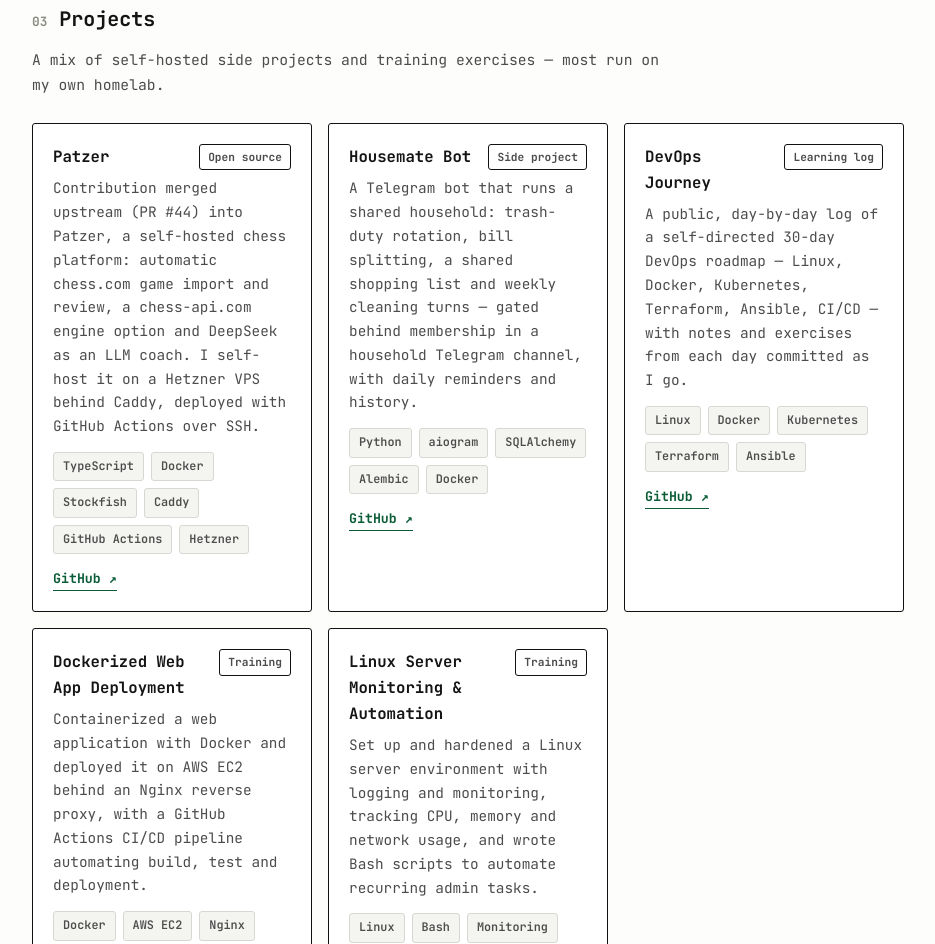
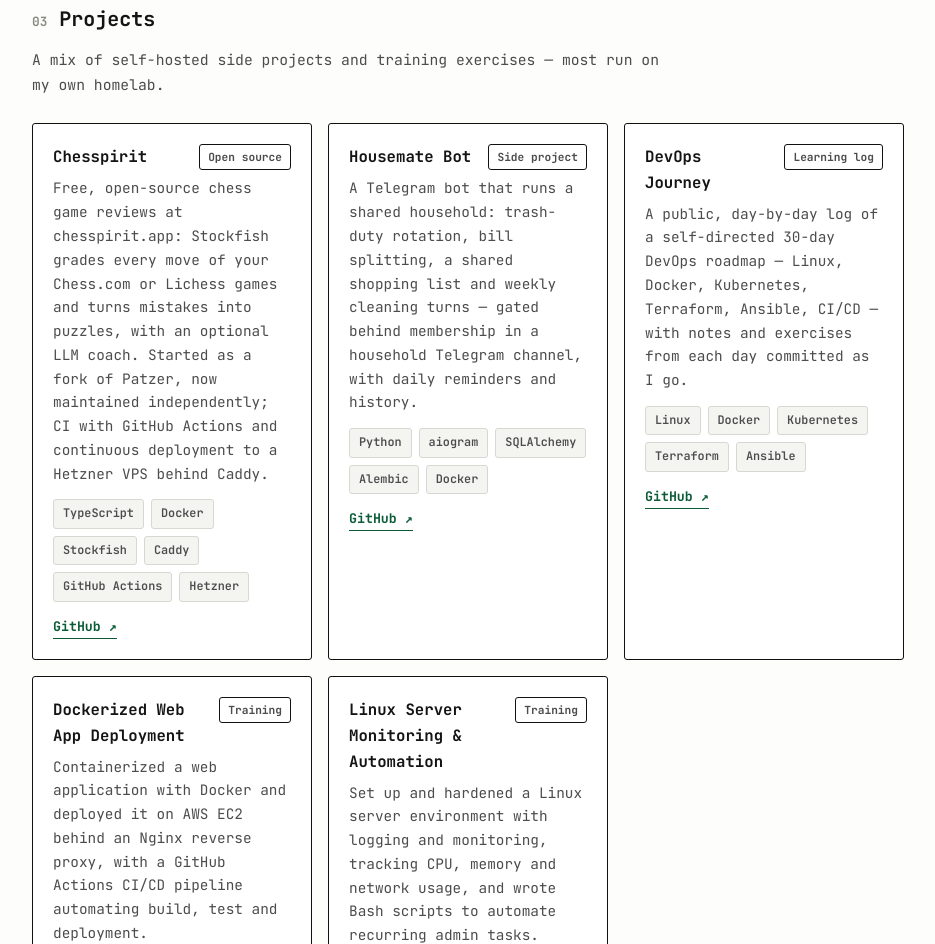
Before and after one commit to aminghuf/aminghuf-dev, a plain HTML site: page index.html in a window 1280 px wide. Shown: the part 2628-3572 px from the top of the page, without its empty margins (172-1107 px from the left). Drawn offline with Linux system fonts and the light colour scheme.

Commit message:
Use original CV template; add Chesspirit and chess benchmark research
Co-Authored-By: Claude Opus 5.5 <noreply@anthropic.com>
Claude-Session: https://claude.ai/code/session_01S8fCx2JRKApsaLWLB6Kfky

```diff
--- a/index.html
+++ b/index.html
@@ -186,20 +186,21 @@
 
       <article class="card project-card">
         <div class="card-top">
-          <h4>Patzer</h4>
+          <h4>Chesspirit</h4>
           <span class="pill">Open source</span>
         </div>
         <p class="card-desc">
-          Contribution merged upstream (PR #44) into Patzer, a self-hosted chess platform: automatic
-          chess.com game import and review, a chess-api.com engine option and DeepSeek as an LLM coach.
-          I self-host it on a Hetzner VPS behind Caddy, deployed with GitHub Actions over SSH.
+          Free, open-source chess game reviews at <a href="https://chesspirit.app" target="_blank" rel="noopener">chesspirit.app</a>:
+          Stockfish grades every move of your Chess.com or Lichess games and turns mistakes into puzzles,
+          with an optional LLM coach. Started as a fork of Patzer, now maintained independently; CI with
+          GitHub Actions and continuous deployment to a Hetzner VPS behind Caddy.
         </p>
         <div class="tags">
           <span class="tag">TypeScript</span><span class="tag">Docker</span><span class="tag">Stockfish</span>
           <span class="tag">Caddy</span><span class="tag">GitHub Actions</span><span class="tag">Hetzner</span>
         </div>
         <div class="card-links">
-          <a href="https://github.com/aminghuf/patzer" target="_blank" rel="noopener">GitHub ↗</a>
+          <a href="https://github.com/aminghuf/chesspirit" target="_blank" rel="noopener">GitHub ↗</a>
         </div>
       </article>
 
```
Also changed, not shown: 3 other files.
